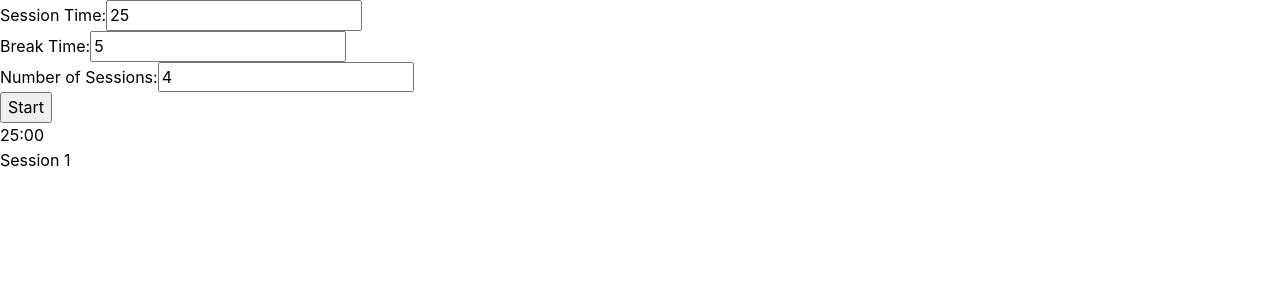
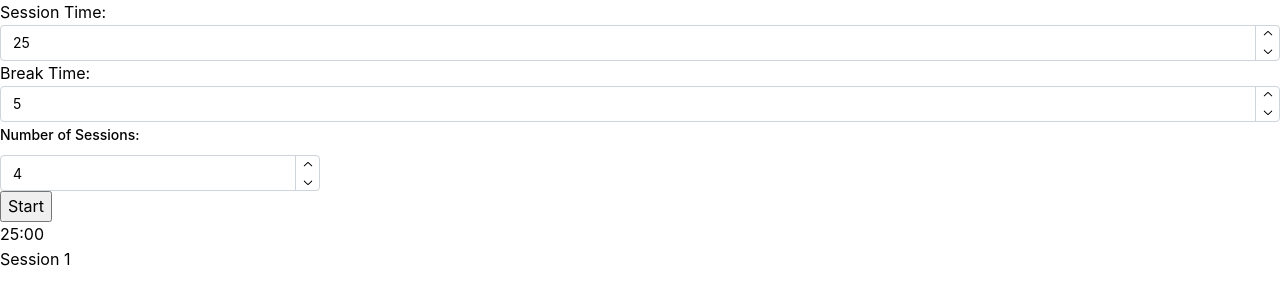
Before and after one commit to WizVader/msa-phase-2, a React (Vite) app in the folder msa-project.client/: page / in a window 1280 px wide. Shown: the top 304 px of the page. Built offline with nearby package versions, Linux system fonts and the light colour scheme.

Commit message:
Miscellaneous

```diff
--- a/msa-project.client/src/App.tsx
+++ b/msa-project.client/src/App.tsx
@@ -15,8 +15,7 @@ function App() {
         <MantineProvider defaultColorScheme='light' >
             <>
                 <div style={{ width: '100%', height: '100%' }}>
-                    <PomodoroPage>
-                    </PomodoroPage>
+                    <PomodoroPage></PomodoroPage>
                 </div>
             </>
 
--- a/msa-project.client/src/Components/BreakTimeInput.tsx
+++ b/msa-project.client/src/Components/BreakTimeInput.tsx
@@ -1,4 +1,5 @@
 import React from 'react';
+import { NumberInput } from '@mantine/core';
 
 interface BreakTimeInputProps {
     breakTime: number;
@@ -9,10 +10,9 @@ const BreakTimeInput: React.FC<BreakTimeInputProps> = ({ breakTime, setBreakTime
     return (
         <div>
             <label>Break Time:
-                <input
-                    type="number"
+                <NumberInput
                     value={breakTime}
-                    onChange={(e) => setBreakTime(Number(e.target.value))}
+                    onChange={(value) => setBreakTime(value as number)}
                 />
             </label>
         </div>
--- /dev/null
+++ b/msa-project.client/src/Components/NumberOfSessionsInput.module.css
@@ -0,0 +1,8 @@
+
+.root {
+    width: 25vw;
+}
+
+.label {
+    margin-bottom: rem(10px);
+}
--- a/msa-project.client/src/Components/NumberOfSessionsInput.tsx
+++ b/msa-project.client/src/Components/NumberOfSessionsInput.tsx
@@ -1,5 +1,6 @@
 import React from 'react';
-
+import { NumberInput } from '@mantine/core';
+import classes from './NumberOfSessionsInput.module.css';
 interface NumberOfSessionsInputProps {
     numberOfSessions: number;
     setNumberOfSessions: (sessions: number) => void;
@@ -7,14 +8,13 @@ interface NumberOfSessionsInputProps {
 
 const NumberOfSessionsInput: React.FC<NumberOfSessionsInputProps> = ({ numberOfSessions, setNumberOfSessions }) => {
     return (
-        <div>
-            <label>Number of Sessions:
-                <input
-                    type="number"
-                    value={numberOfSessions}
-                    onChange={(e) => setNumberOfSessions(Number(e.target.value))}
-                />
-            </label>
+        <div >
+            <NumberInput
+                classNames={{ root: classes.root, label: classes.label }}
+                value={numberOfSessions}
+                label="Number of Sessions: "
+                onChange={(value) => setNumberOfSessions(value as number)}
+            />
         </div>
     );
 }
--- a/msa-project.client/src/Components/SessionTimeInput.tsx
+++ b/msa-project.client/src/Components/SessionTimeInput.tsx
@@ -1,4 +1,5 @@
 import React from 'react';
+import { NumberInput } from '@mantine/core';
 
 interface SessionTimeInputProps {
     sessionTime: number;
@@ -9,10 +10,9 @@ const SessionTimeInput: React.FC<SessionTimeInputProps> = ({ sessionTime, setSes
     return (
         <div>
             <label>Session Time:
-                <input
-                    type="number"
+                <NumberInput
                     value={sessionTime}
-                    onChange={(e) => setSessionTime(Number(e.target.value))}
+                    onChange={(value) => setSessionTime(value as number)}
                 />
             </label>
         </div>
```
